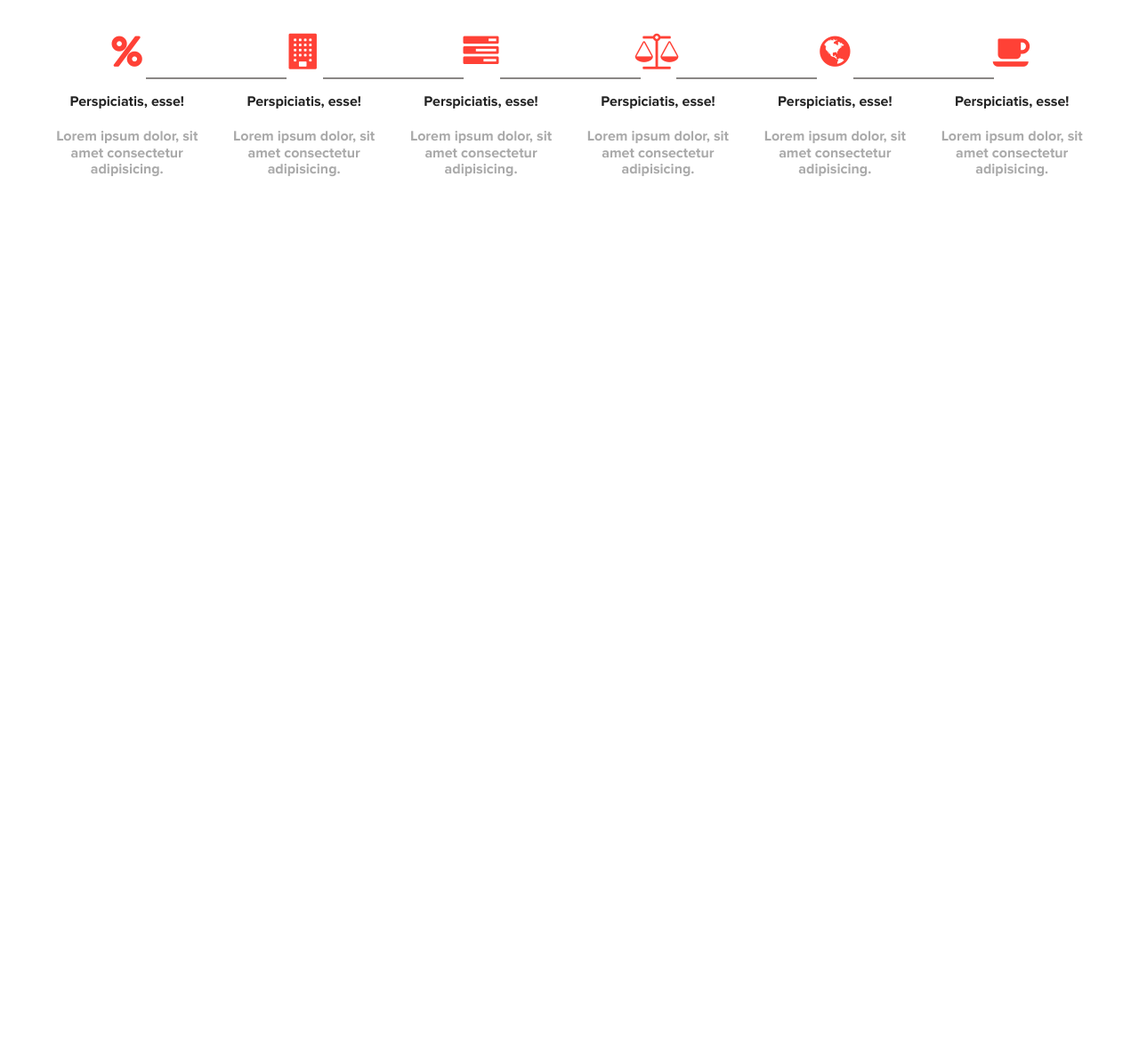
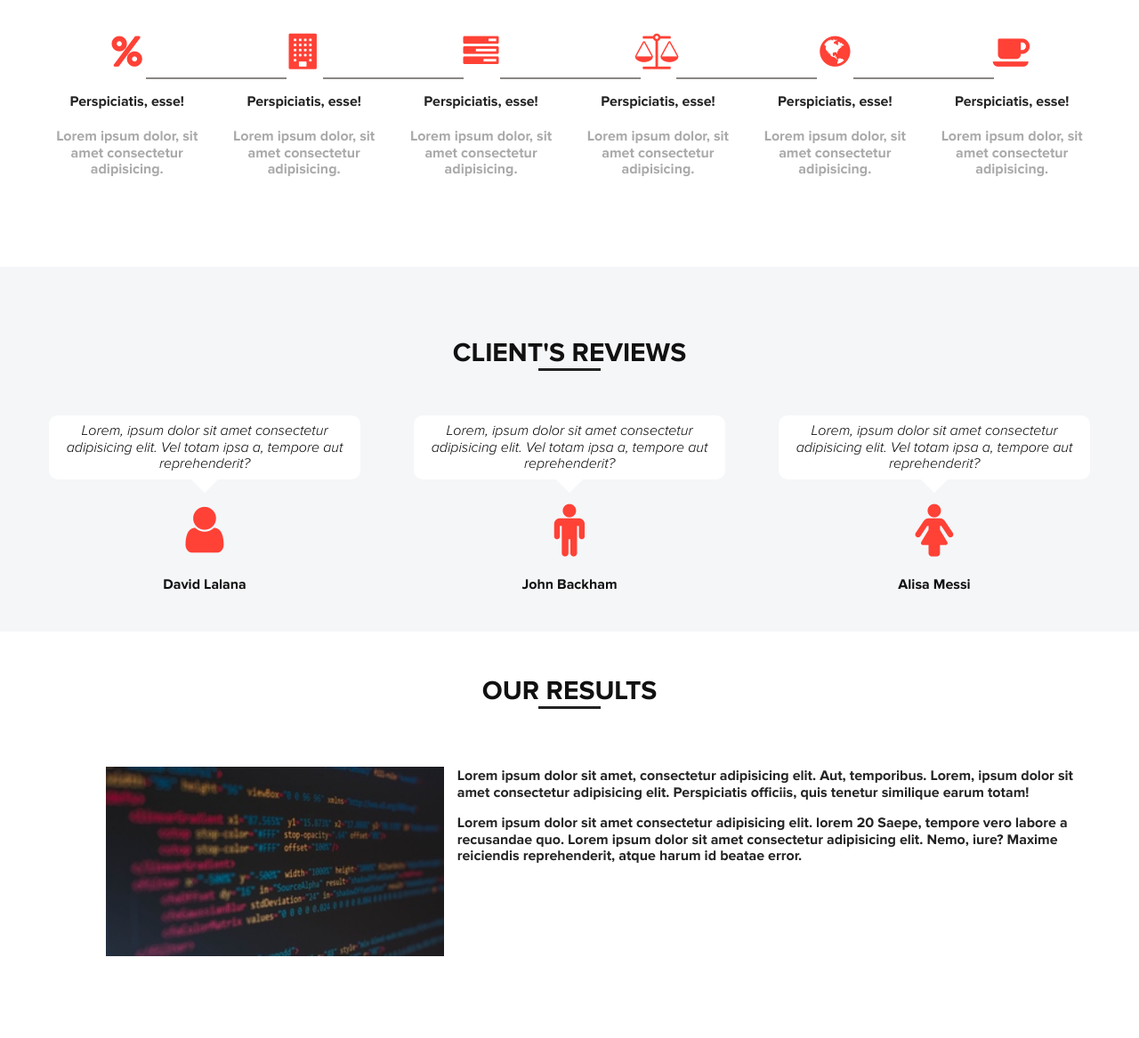
Before and after one commit to 9vicToR4T/islamov, a plain HTML site: page index.html in a window 1280 px wide. Shown: the part 4426-5593 px from the top of the page at 89% size. Before the commit the page ends 4726 px from the top, so only its background shows below. Drawn offline with Linux system fonts and the light colour scheme; files whose address does not match are found by name.

Commit message:
create section factory with adaptive

```diff
--- a/index.html
+++ b/index.html
@@ -473,6 +473,62 @@
                 </div>
             </div>
         </section>
+        <!-- final section steps -->
+
+        <section class="section reviews">
+            <div class="container">
+                <h2 class="section-title section__title">Client's reviews</h2>
+                <!-- /.section-title section__title -->
+                <div class="reviews-slider">
+
+                     <div class="reviews-slider__item">
+                        <div class="reviews-slider__text">Lorem, ipsum dolor sit amet consectetur adipisicing elit. Vel totam ipsa a, tempore aut reprehenderit?</div>
+                        <span class="reviews-slider__image"><i class="fa fa-user"></i></span>
+                        <span class="reviews-slider__name">David Lalana</span>
+                    </div>
+                    <!-- /.rewiews-slider__item -->
+
+                    <div class="reviews-slider__item">
+                        <div class="reviews-slider__text">Lorem, ipsum dolor sit amet consectetur adipisicing elit. Vel totam ipsa a, tempore aut reprehenderit?</div>
+                        <span class="reviews-slider__image"><i class="fa fa-male"></i></span>
+                        <span class="reviews-slider__name">John Backham</span>
+                    </div>
+                    <!-- /.rewiews-slider__item -->
+
+                    <div class="reviews-slider__item">
+                        <div class="reviews-slider__text">Lorem, ipsum dolor sit amet consectetur adipisicing elit. Vel totam ipsa a, tempore aut reprehenderit?</div>
+                        <span class="reviews-slider__image"><i class="fa fa-female"></i></span>
+                        <span class="reviews-slider__name">Alisa Messi</span>
+                    </div>
+                    <!-- /.rewiews-slider__item -->
+                </div>
+                <!-- /.rewiews-slider -->
+            </div>
+            <!-- /.container -->
+        </section>
+        <!-- /.section reviews -->
+
+        <section class="section factory">
+            <div class="container">
+                <h2 class="section-title section__title">
+                    Our results
+                </h2>
+
+                <div class="factory-block">
+                    <div class="factory-block__image">
+                        <img src="img/result.jpg" alt="">
+                    </div>
+                    <div class="factory-block__text">
+                        <p>Lorem ipsum dolor sit amet, consectetur adipisicing elit. Aut, temporibus. Lorem, ipsum dolor sit amet consectetur adipisicing elit. Perspiciatis officiis, quis tenetur similique earum totam!</p>
+                        <p> Lorem ipsum dolor sit amet consectetur adipisicing elit. lorem 20
+                             Saepe, tempore vero labore a recusandae quo. Lorem ipsum dolor sit amet consectetur adipisicing elit. Nemo, iure? Maxime reiciendis reprehenderit, atque harum id beatae error.</p>
+                    </div>
+                </div>
+                <!-- /.section-title section__title -->
+            </div>
+            <!-- /.container -->
+        </section>
+        <!-- /.section factory -->
 
 
     </main>
--- /dev/null
+++ b/scss/_factory.scss
@@ -0,0 +1,50 @@
+.factory{
+  height: 400px;
+}
+
+.factory-block {
+  display: flex;
+  flex-wrap: wrap;
+  justify-content: center;
+  height: 320px;
+
+  &__text {
+    color: #252424;
+    //margin-left: 50px;
+    width: 60%;
+  }
+  &__image{
+    width: 35%;
+    margin-left: 40px;
+    padding: 15px;
+    img{
+      width: 100%;
+    }
+  }
+}
+
+@media (max-width: 768px) {
+  .factory-block {
+    text-align: center;
+    &__image{
+      width: 60%;
+      margin-left: 0;
+      padding: 0;
+    }
+    &__text {
+      width: 100%;
+      padding: 10px;
+    }
+  }
+}
+@media (max-width: 430px) {
+  .factory-block {
+    &__image{
+      width: 80%;
+
+    }
+    &__text {
+      width: 100%;
+    }
+  }
+}
--- /dev/null
+++ b/scss/_reviews.scss
@@ -0,0 +1,55 @@
+.reviews {
+    height: 410px;
+    background-color: #f5f6f8;
+    padding: 30px 0;
+
+    &-slider {
+        display: flex;
+        flex-wrap: wrap;
+        justify-content: space-between;
+        color: black;
+
+
+
+        &__text {
+            text-align: center;
+            font-style: 15px;
+            @include light;
+            max-width: 350px;
+            background-color: #fff;
+            border-radius: 10px;
+            position: relative;
+            padding: 8px;
+
+            &:after {
+                content: "";
+                position: absolute;
+                bottom: -40px;
+                left: 50%;
+                transform: translateX(-50%);
+                //width: 2px;
+                height: 10px;
+                border: 15px solid transparent;
+                border-top: 15px solid #ffffff;
+            }
+
+        }
+
+        &__image {
+            width: 100%;
+            display: inline-block;
+            text-align: center;
+            color: #FF4136;
+            font-size: 60px;
+            margin-top: 10px;
+            padding: 15px;
+        }
+
+        &__name {
+            width: 100%;
+            color:#111111;
+            display: inline-block;
+            text-align: center;
+        }
+    }
+}
--- a/scss/style.scss
+++ b/scss/style.scss
@@ -35,3 +35,9 @@
 
 // section step 7
 @import 'step';
+
+// section step 9
+@import 'reviews';
+
+// section result 10
+@import 'factory';
```
Also changed, not shown: css/style.css, img/result.jpg (added), 1 other file.
